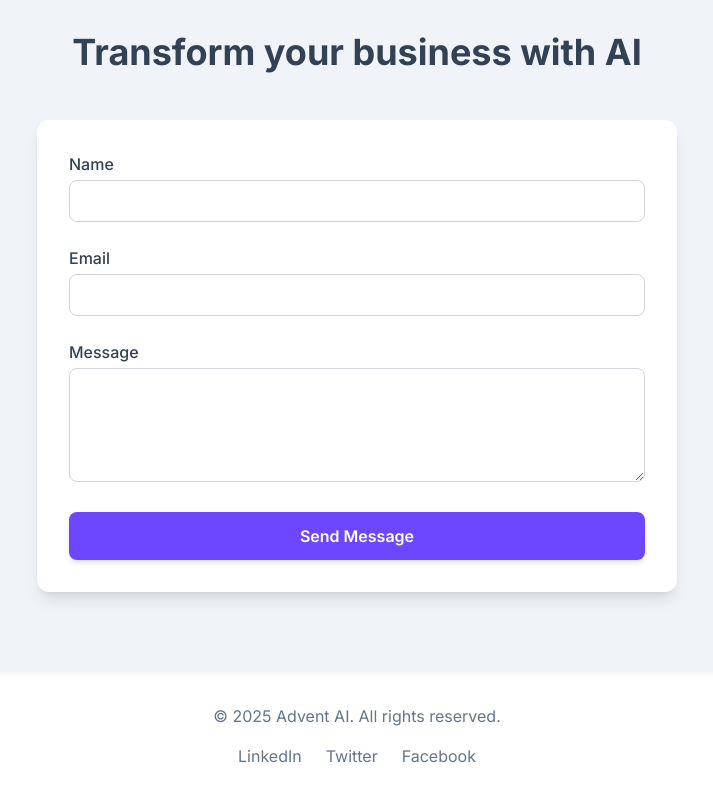
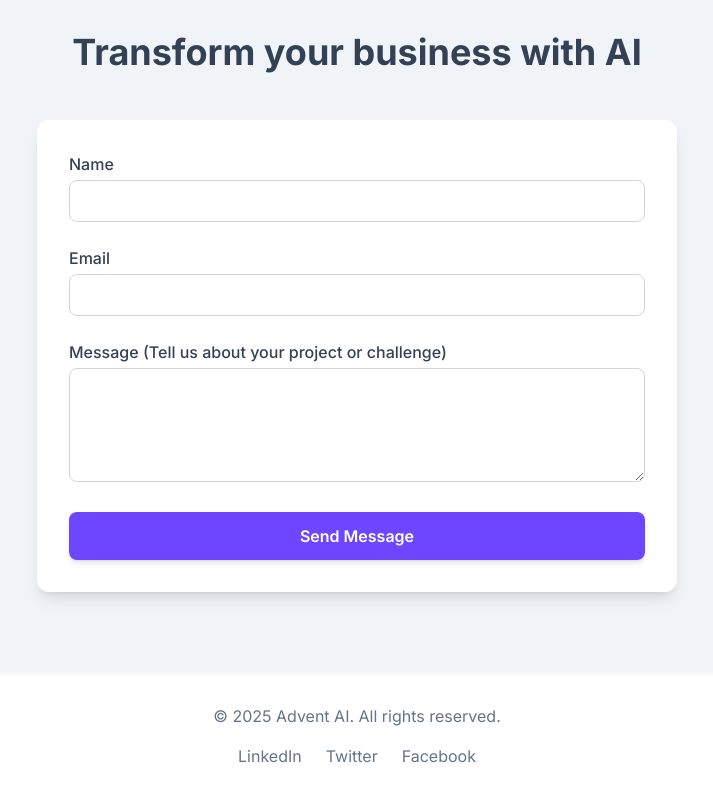
Before and after one commit to pavithrareddykc/adventaiservices, a plain HTML site: page index.html in a window 1280 px wide. Shown: the part 976-1776 px from the top of the page, without its empty margins (283-996 px from the left). Drawn offline with nearby package versions, Linux system fonts and the light colour scheme.

Commit message:
Update index.html

```diff
--- a/index.html
+++ b/index.html
@@ -130,7 +130,7 @@
                             <p id="email-error" class="mt-1 text-sm text-red-600 hidden"></p>
                         </div>
                         <div>
-                            <label for="message" class="block text-dark-text font-medium mb-1">Message</label>
+                            <label for="message" class="block text-dark-text font-medium mb-1">Message (Tell us about your project or challenge)</label>
                             <textarea id="message" name="message" rows="4" required maxlength="5000" aria-describedby="message-error" class="w-full px-4 py-2 border border-gray-300 bg-white rounded-lg focus:ring-2 focus:ring-primary-purple focus:border-transparent transition-all text-dark-text placeholder:text-gray-400"></textarea>
                             <p id="message-error" class="mt-1 text-sm text-red-600 hidden"></p>
                         </div>
```
